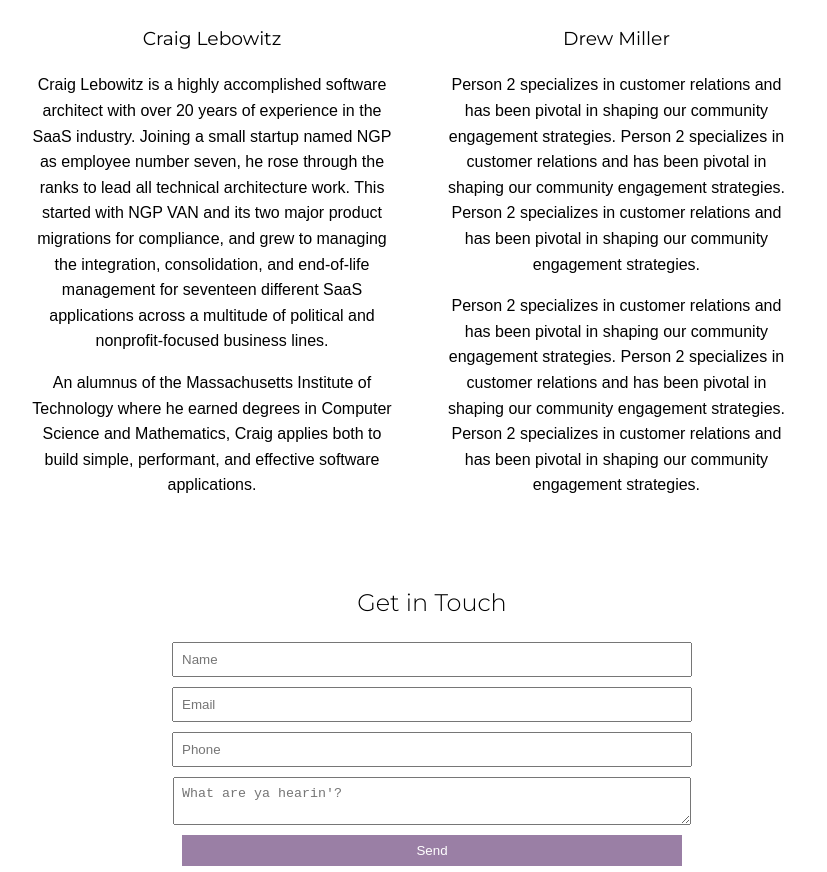
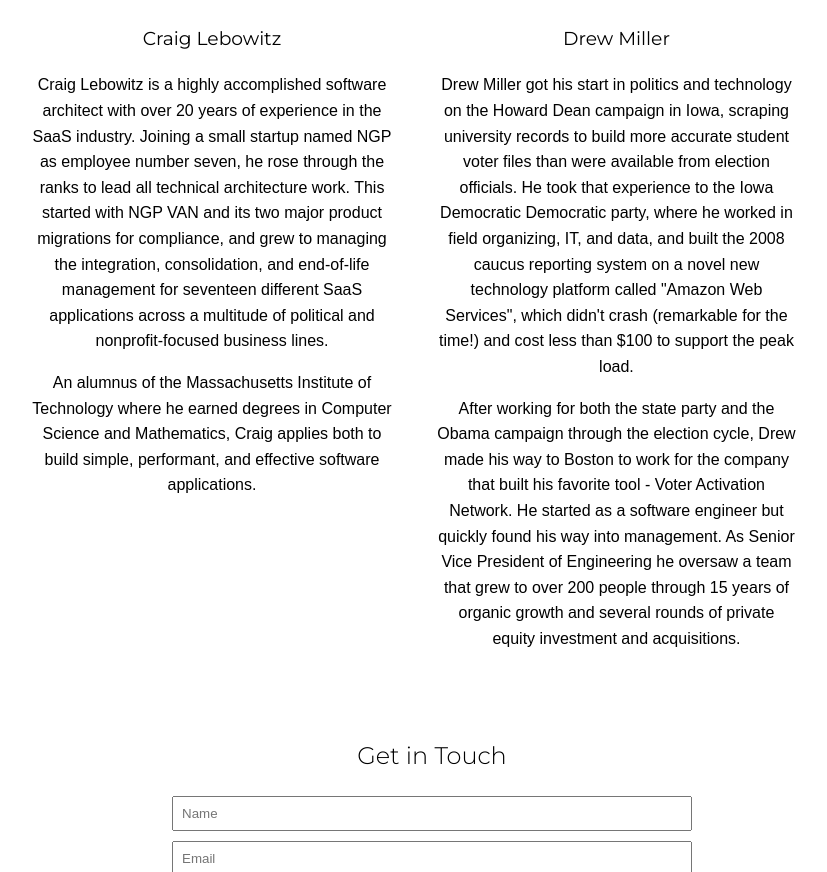
Before and after one commit to searchlightdev/www, a plain HTML site: page docs/index.html in a window 1280 px wide. Shown: the part 1357-2229 px from the top of the page, without its empty margins (208-1035 px from the left). Drawn offline with Linux system fonts and the light colour scheme.

Commit message:
drew bio (need to balance some)

```diff
--- a/docs/index.html
+++ b/docs/index.html
@@ -25,7 +25,7 @@
                 <li><a href="#who-we-are">Who We Are</a></li>
                 <li><a href="#get-in-touch">Get in Touch</a></li>
             </ul>
-        </header>
+    </header>
     </nav>
 
     <section id="our-story">
@@ -73,18 +73,19 @@
         <div class="profile">
             <img src="drew-green.jpg" alt="Drew Miller headshot">
             <h3>Drew Miller</h3>
-            <p>Person 2 specializes in customer relations and has been pivotal in shaping our community engagement
-                strategies. Person 2 specializes in customer relations and has been pivotal in shaping our community
-                engagement
-                strategies. Person 2 specializes in customer relations and has been pivotal in shaping our community
-                engagement
-                strategies.</p>
-            <p>Person 2 specializes in customer relations and has been pivotal in shaping our community engagement
-                strategies. Person 2 specializes in customer relations and has been pivotal in shaping our community
-                engagement
-                strategies. Person 2 specializes in customer relations and has been pivotal in shaping our community
-                engagement
-                strategies.</p>
+            <p>Drew Miller got his start in politics and technology on the Howard Dean campaign in Iowa, scraping
+                university records to build more accurate student voter files than were available from election
+                officials. He took that experience to the Iowa Democratic Democratic party, where he worked in field
+                organizing, IT, and data, and built the 2008 caucus reporting system on a novel new technology platform
+                called "Amazon Web Services", which didn't crash (remarkable for the time!) and cost less than $100 to
+                support the peak load.
+            </p>
+
+            <p>After working for both the state party and the Obama campaign through the election cycle, Drew made his
+                way to Boston to work for the company that built his favorite tool - Voter Activation Network. He
+                started as a software engineer but quickly found his way into management. As Senior Vice President of
+                Engineering he oversaw a team that grew to over 200 people through 15 years of organic growth and
+                several rounds of private equity investment and acquisitions.</p>
         </div>
     </section>
 
```
